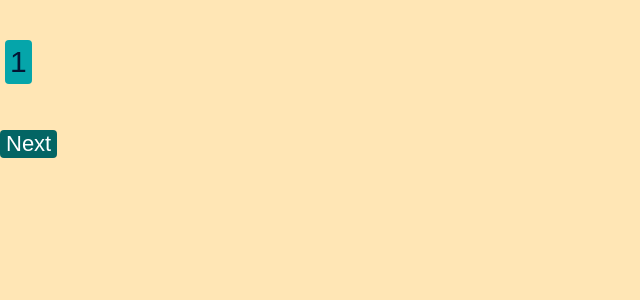
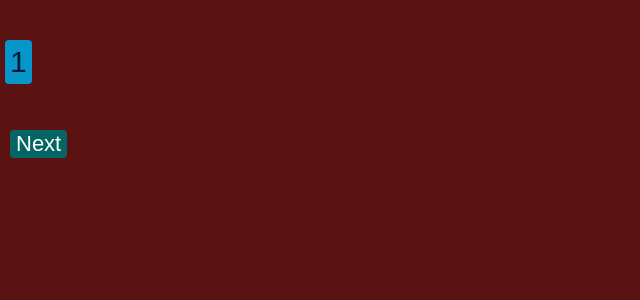
Before and after one commit to danivoro/Fizz-Buzz-React, a React (Create React App) app: page / in a window 1280 px wide. Shown: the top 300 px of the page, without its empty margins (0-640 px from the left). Built offline with nearby package versions, Linux system fonts and the light colour scheme; the HTML template or start-up script is replaced by a standard one.

Commit message:
more css

```diff
--- a/src/App.css
+++ b/src/App.css
@@ -1,5 +1,5 @@
 body {
-  background-color: #ffe6b5;
+  background-color: #5b1212;
   font-size: 30px;
   font-family: Arial, sans-serif;
   margin: 0;
@@ -13,9 +13,10 @@ button {
   border: none;
   border-radius: 4px;
   cursor: pointer;
+  margin-left: 10px;
 }
 
-.fizz, .buzz, .number {
+.fizz, .buzz, .number, .fizzbuzz {
     display: inline-block;
     margin: 10px 5px;
     border-radius: 4px;
@@ -23,7 +24,7 @@ button {
   }
 
 .fizz {
-  background-color: #031634;
+  background-color: #052457;
   color: aliceblue;
   border-radius: 4px;
   margin-right: 5px;
@@ -33,7 +34,7 @@ button {
 }
 
 .buzz {
-  background-color: #036564;
+  background-color: #034365;
   color: aliceblue;
   border-radius: 4px;
   margin-right: 5px;
@@ -43,7 +44,7 @@ button {
 }
 
 .number {
-  background-color: #05a5aa;
+  background-color: #0696ca;
   color: #031634;
   border-radius: 4px;
   margin-right: 5px;
@@ -51,3 +52,13 @@ button {
   margin-bottom: 10px;
   margin-top: 10px;
 }
+
+.fizzbuzz {
+    background-color: #031634;
+    color: aliceblue;
+    border-radius: 4px;
+    margin-right: 5px;
+    margin-left: 5px;
+    margin-bottom: 10px;
+    margin-top: 10px;
+  }
--- a/src/App.tsx
+++ b/src/App.tsx
@@ -33,6 +33,9 @@ function App() {
     if (value === 'Buzz') {
       return 'buzz';
     }
+    if (value === 'FizzBuzz'){
+      return 'fizzbuzz'
+    }
     return 'number';
   }
 
```
